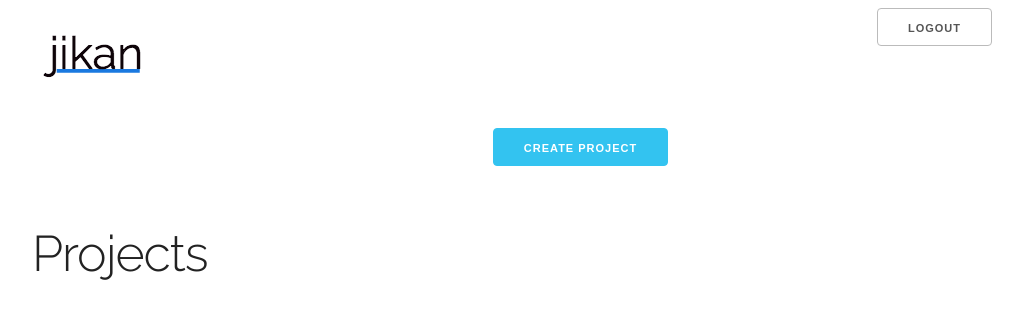
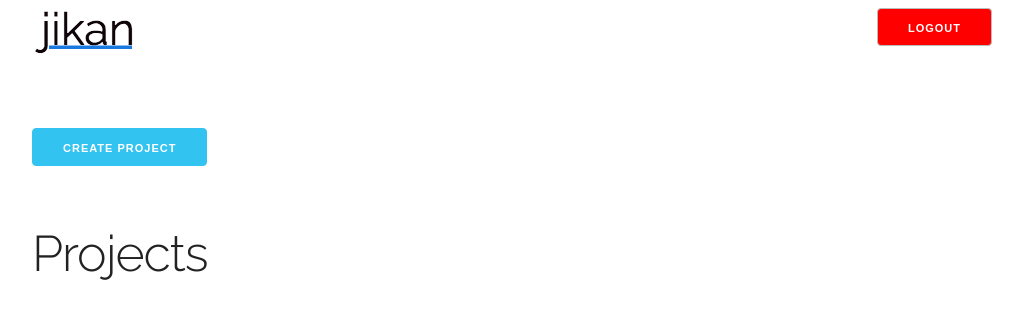
Before and after one commit to Team-Jikan/jikan, a plain HTML site: page src/main/resources/templates/projects/index.html in a window 1280 px wide. Shown: the whole page, without its empty margins (128-1151 px from the left). Drawn offline with nearby package versions, Linux system fonts and the light colour scheme; no server answers.

Commit message:
Final touches to headers on business(white background) pages.

```diff
--- a/src/main/resources/templates/projects/index.html
+++ b/src/main/resources/templates/projects/index.html
@@ -7,12 +7,13 @@
     <meta name="viewport" content="width=device-width, initial-scale=1"/>
     <title>Projects</title>
     <link rel="stylesheet" href="/css/skeleton.css"/>
+    <link rel="stylesheet" href="/fragments/css/button.css"/>
     <link href='//fonts.googleapis.com/css?family=Raleway:400,300,600' rel='stylesheet' type='text/css'/>
 </head>
 <body>
     <div class="container">
         <div class="one-half column">
-            <img src="/images/JikanBlack.png" height="115" width="115"/>
+            <img src="/images/FixJikanLogo.png" height="46" width="109"/>
         </div>
         <div class="one-half column">
             <form th:action="@{/logout}" th:method="POST">
```
Also changed, not shown: src/main/resources/templates/projects/create.html (+1 -1 lines), src/main/resources/templates/projects/new-task.html (+2 -2 lines), src/main/resources/static/images/FixJikanLogo.png (added).
